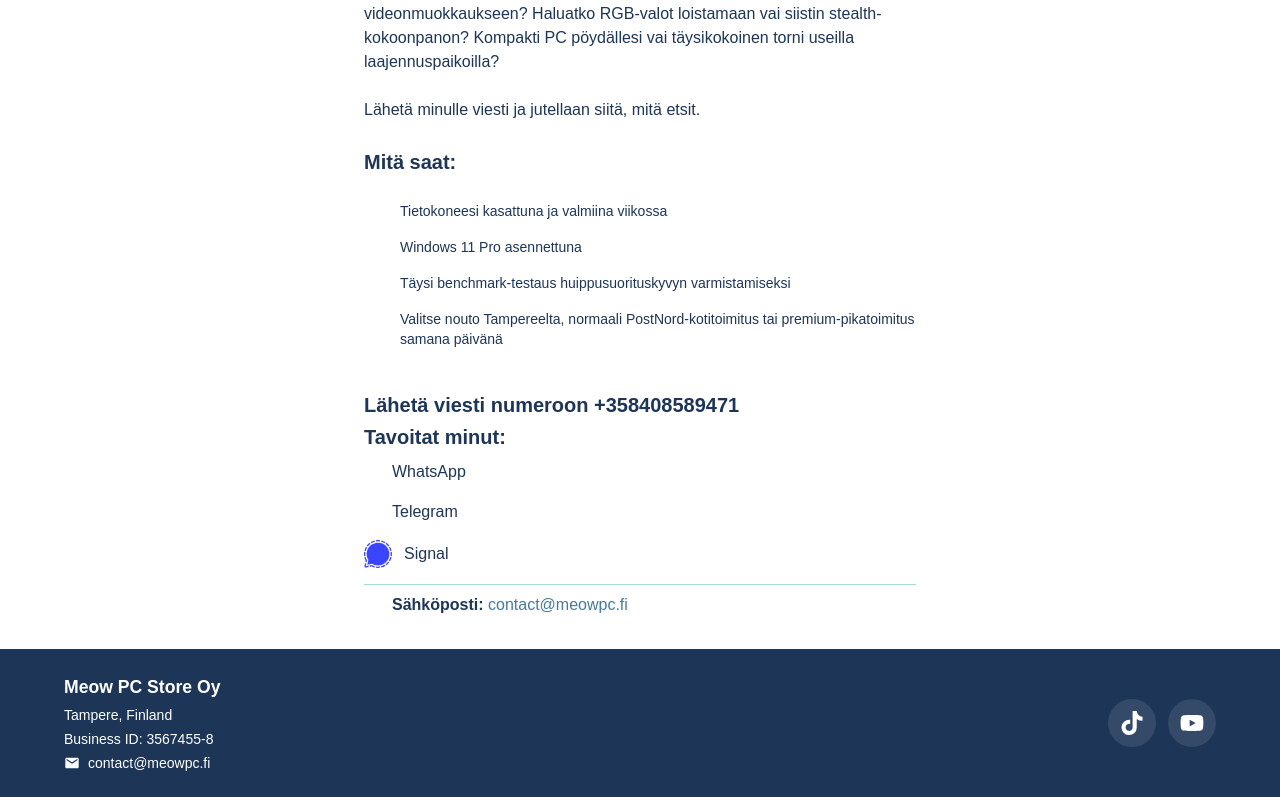
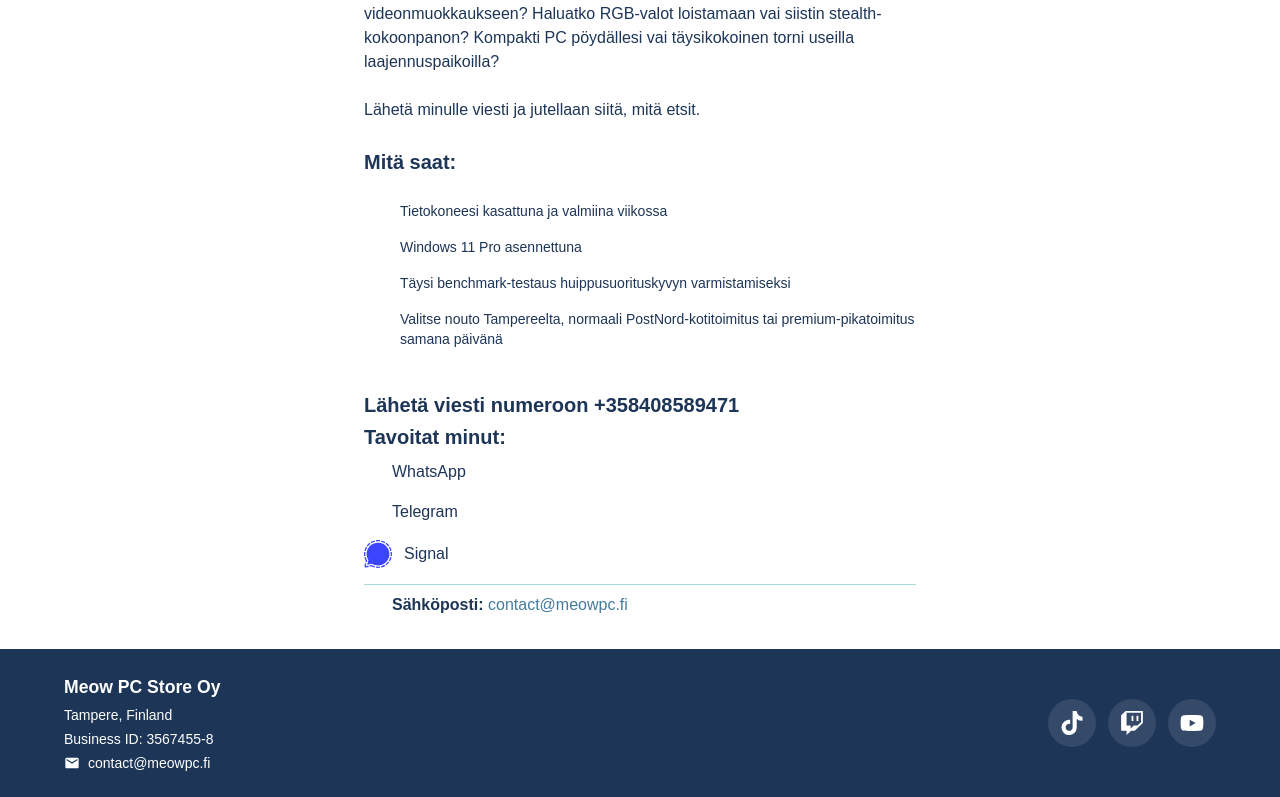
Before and after one commit to DinhL3/meow-pc-store-frontend, a React (Vite) app: page /custom-build in a window 1280 px wide. Shown: the part 274-1071 px from the top of the page. Built offline with nearby package versions, Linux system fonts and the light colour scheme; some icons are missing.

Commit message:
feat: add Twitch icon and link to Footer and HeroSection components

```diff
--- a/src/components/Footer/Footer.tsx
+++ b/src/components/Footer/Footer.tsx
@@ -1,5 +1,5 @@
 import { Box, Container, IconButton, Typography, Stack } from '@mui/material';
-import { FaTiktok, FaYoutube } from 'react-icons/fa';
+import { FaTiktok, FaYoutube, FaTwitch } from 'react-icons/fa';
 import { MdEmail } from 'react-icons/md';
 
 export default function Footer() {
@@ -94,6 +94,27 @@
 
             <IconButton
               component="a"
+              href="https://www.twitch.tv/meowpcfi"
+              target="_blank"
+              rel="noopener noreferrer"
+              aria-label="Twitch"
+              sx={{
+                backgroundColor: 'rgba(255, 255, 255, 0.1)',
+                color: 'white',
+                width: 48,
+                height: 48,
+                transition: 'all 0.3s ease',
+                '&:hover': {
+                  backgroundColor: '#9147ff',
+                  transform: 'scale(1.1)',
+                },
+              }}
+            >
+              <FaTwitch />
+            </IconButton>
+
+            <IconButton
+              component="a"
               href="https://www.youtube.com/@meowpcfi"
               target="_blank"
               rel="noopener noreferrer"
--- a/src/components/HeroSection/HeroSection.tsx
+++ b/src/components/HeroSection/HeroSection.tsx
@@ -2,7 +2,7 @@
 import { useTranslation } from 'react-i18next';
 import { Button, Container, Stack, Typography, Box, IconButton } from '@mui/material';
 import { Link } from 'react-router-dom';
-import { FaTiktok, FaYoutube } from 'react-icons/fa';
+import { FaTiktok, FaYoutube, FaTwitch } from 'react-icons/fa';
 
 const HeroSection: React.FC = () => {
   const { t } = useTranslation();
@@ -224,6 +224,27 @@
 
               <IconButton
                 component="a"
+                href="https://www.twitch.tv/meowpcfi"
+                target="_blank"
+                rel="noopener noreferrer"
+                aria-label="Twitch"
+                sx={{
+                  backgroundColor: 'rgba(255, 255, 255, 0.1)',
+                  color: 'white',
+                  width: 48,
+                  height: 48,
+                  transition: 'all 0.3s ease',
+                  '&:hover': {
+                    backgroundColor: '#9147ff',
+                    transform: 'scale(1.1)',
+                  },
+                }}
+              >
+                <FaTwitch />
+              </IconButton>
+
+              <IconButton
+                component="a"
                 href="https://www.youtube.com/@meowpcfi"
                 target="_blank"
                 rel="noopener noreferrer"
```
